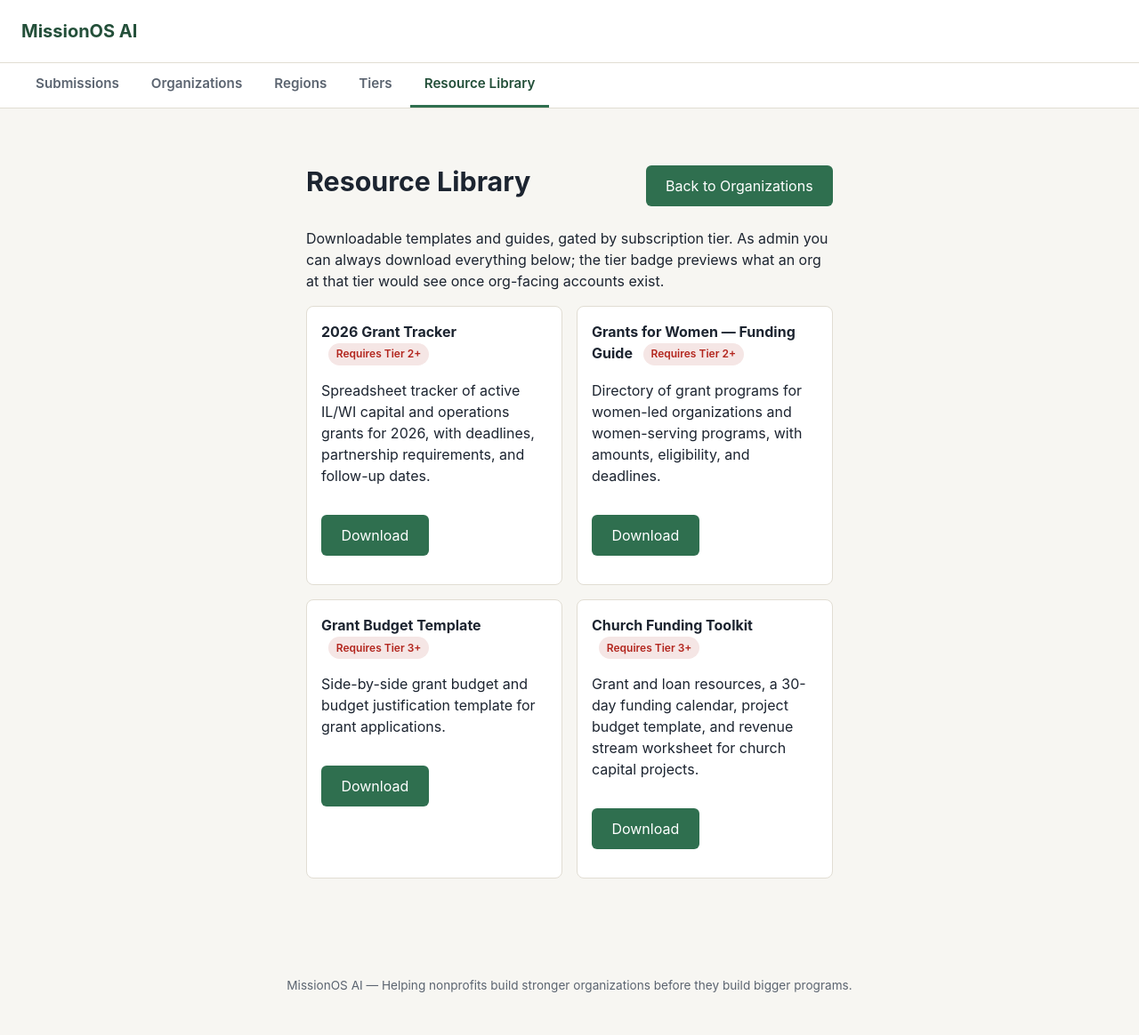
After one commit to JJTC-web/Missions-ai, a Flask app: page /dashboard/resource-library in a window 1280 px wide. The commit adds this page. Shown: the whole page at 89% size. Run offline with Flask 3, Linux system fonts and the light colour scheme; the visitor is signed in with stand-in values (Sample User, id 1); some libraries are stand-ins or nearby versions.

Commit message:
Add tier-gated Resource Library for grant templates and guides
Admins can now download four templates from a new Resource Library
dashboard page: the 2026 Grant Tracker and Grants for Women funding
guide (Tier 2+), and the Grant Budget Template and Church Funding
Toolkit (Tier 3+). Files are served through a download route that
checks admin auth rather than sitting under static/, so the tier
gate can't be bypassed by hitting the file URL directly.

```diff
--- a/app.py
+++ b/app.py
@@ -6,12 +6,13 @@ from datetime import datetime, timezone
 from functools import wraps
 
 from dotenv import load_dotenv
-from flask import Flask, render_template, request, redirect, url_for, abort, session, flash, send_file
+from flask import Flask, render_template, request, redirect, url_for, abort, session, flash, send_file, send_from_directory
 
 import action_plan
 import db
 import email_notify
 import needs_assessment_db as ndb
+import resource_library as reslib
 import tiers
 import needs_workbook_generator as workbook_gen
 import region_research
@@ -577,6 +578,28 @@ def dashboard_tiers():
     return render_template("dashboard_tiers.html", orgs=orgs, tier_labels=tiers.TIER_LABELS, tier_order=tiers.TIER_ORDER)
 
 
+RESOURCE_LIBRARY_DIR = os.path.join(os.path.dirname(__file__), "resource_library", "files")
+
+
+@app.route("/dashboard/resource-library")
+@require_admin
+def dashboard_resource_library():
+    return render_template(
+        "dashboard_resource_library.html",
+        resources=reslib.RESOURCES,
+        tier_labels=tiers.TIER_LABELS,
+    )
+
+
+@app.route("/dashboard/resource-library/<resource_id>/download")
+@require_admin
+def dashboard_resource_library_download(resource_id):
+    resource = reslib.get_resource(resource_id)
+    if not resource:
+        abort(404)
+    return send_from_directory(RESOURCE_LIBRARY_DIR, resource["filename"], as_attachment=True)
+
+
 @app.route("/dashboard/orgs/<int:org_id>/generate", methods=["POST"])
 @require_admin
 def dashboard_org_generate(org_id):
--- /dev/null
+++ b/resource_library.py
@@ -0,0 +1,61 @@
+"""Downloadable resource templates offered to orgs, gated by subscription tier.
+
+This is a fixed catalog (not per-org data like funding_resources), so it's
+kept as a plain list rather than a database table. Files live in
+resource_library/files/ rather than static/ so the tier check in the
+download route in app.py is the only way to reach them -- putting them
+under static/ would let anyone fetch the URL directly and skip the gate.
+"""
+
+RESOURCES = [
+    {
+        "id": "grant-tracker-2026",
+        "title": "2026 Grant Tracker",
+        "description": (
+            "Spreadsheet tracker of active IL/WI capital and operations "
+            "grants for 2026, with deadlines, partnership requirements, "
+            "and follow-up dates."
+        ),
+        "filename": "2026_Grant_Tracker_Template.xlsx",
+        "required_tier": "tier2",
+    },
+    {
+        "id": "grants-for-women-guide",
+        "title": "Grants for Women — Funding Guide",
+        "description": (
+            "Directory of grant programs for women-led organizations and "
+            "women-serving programs, with amounts, eligibility, and "
+            "deadlines."
+        ),
+        "filename": "Grants_for_Women_Funding_Guide.pdf",
+        "required_tier": "tier2",
+    },
+    {
+        "id": "grant-budget-template",
+        "title": "Grant Budget Template",
+        "description": (
+            "Side-by-side grant budget and budget justification template "
+            "for grant applications."
+        ),
+        "filename": "Grant_Budget_Template.xlsx",
+        "required_tier": "tier3",
+    },
+    {
+        "id": "church-funding-toolkit",
+        "title": "Church Funding Toolkit",
+        "description": (
+            "Grant and loan resources, a 30-day funding calendar, project "
+            "budget template, and revenue stream worksheet for church "
+            "capital projects."
+        ),
+        "filename": "Church_Funding_Toolkit.xlsx",
+        "required_tier": "tier3",
+    },
+]
+
+
+def get_resource(resource_id):
+    for r in RESOURCES:
+        if r["id"] == resource_id:
+            return r
+    return None
--- a/templates/base.html
+++ b/templates/base.html
@@ -16,6 +16,7 @@
     <a href="{{ url_for('dashboard_orgs') }}" class="{% if request.endpoint in ('dashboard_orgs', 'dashboard_org_detail') %}active{% endif %}">Organizations</a>
     <a href="{{ url_for('dashboard_regions') }}" class="{% if request.endpoint in ('dashboard_regions', 'dashboard_region_detail') %}active{% endif %}">Regions</a>
     <a href="{{ url_for('dashboard_tiers') }}" class="{% if request.endpoint == 'dashboard_tiers' %}active{% endif %}">Tiers</a>
+    <a href="{{ url_for('dashboard_resource_library') }}" class="{% if request.endpoint == 'dashboard_resource_library' %}active{% endif %}">Resource Library</a>
   </nav>
   {% endif %}
   <main class="container">
--- /dev/null
+++ b/templates/dashboard_resource_library.html
@@ -0,0 +1,28 @@
+{% extends "base.html" %}
+{% block title %}Resource Library &mdash; MissionOS AI{% endblock %}
+{% block content %}
+<div class="dashboard-header">
+  <h1>Resource Library</h1>
+  <a class="button" href="{{ url_for('dashboard_orgs') }}">Back to Organizations</a>
+</div>
+<p>
+  Downloadable templates and guides, gated by subscription tier. As admin
+  you can always download everything below; the tier badge previews what
+  an org at that tier would see once org-facing accounts exist.
+</p>
+
+<div class="funding-cards">
+  {% for r in resources %}
+  <div class="funding-card">
+    <h4>
+      {{ r.title }}
+      <span class="tier-badge tier-badge-locked">Requires {{ tier_labels[r.required_tier] }}+</span>
+    </h4>
+    <p>{{ r.description }}</p>
+    <p>
+      <a class="button" href="{{ url_for('dashboard_resource_library_download', resource_id=r.id) }}">Download</a>
+    </p>
+  </div>
+  {% endfor %}
+</div>
+{% endblock %}
```
Also changed, not shown: 4 other files.
